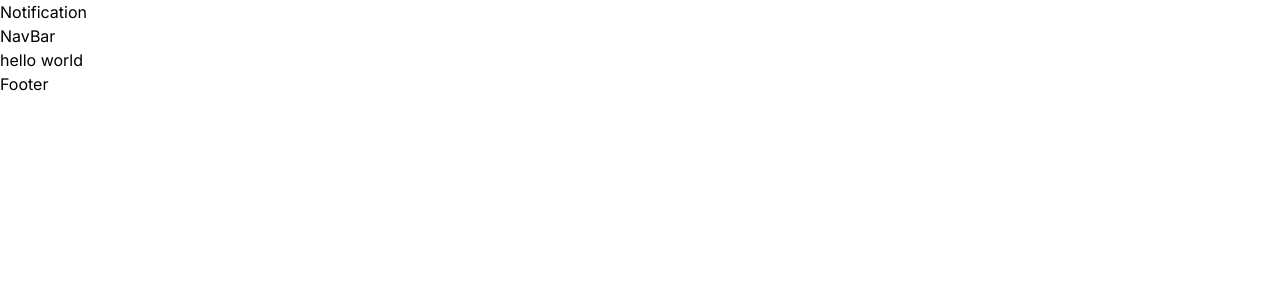
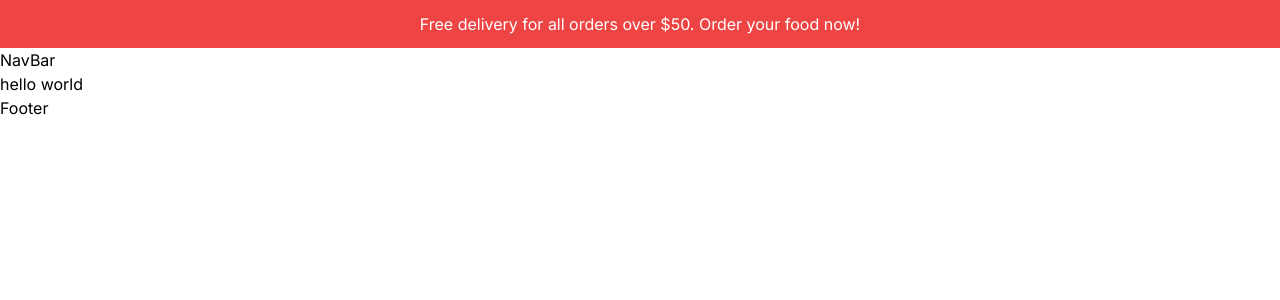
Before and after one commit to cdhant7/Food-delivery, a Next.js app: page / in a window 1280 px wide. Shown: the top 300 px of the page. Built offline with nearby package versions, Linux system fonts and the light colour scheme.

Commit message:
notification bar

```diff
--- a/src/components/Notification.tsx
+++ b/src/components/Notification.tsx
@@ -2,8 +2,9 @@ import React from 'react'
 
 const Notification = () => {
   return (
-    <div>
-      Notification
+    <div className='h-12 bg-red-500 text-white px-4 flex items-center justify-center text-center text-sm md:text-base cursor-pointer'>
+     Free delivery for all orders over $50. Order your food now!
+
     </div>
   )
 }
```
